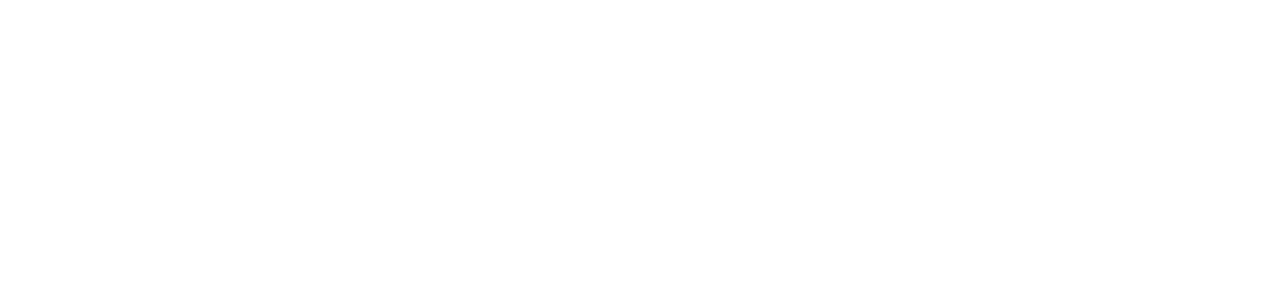
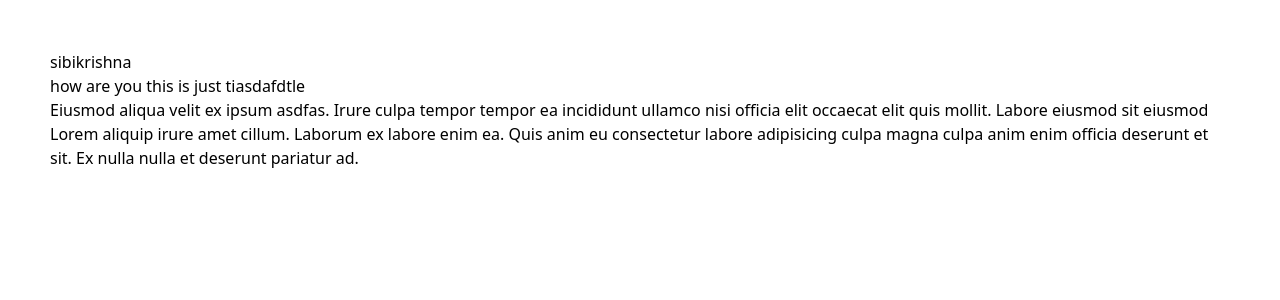
Before and after one commit to Yuslash/documentation-p1t2, a React (Vite) app: page /sample in a window 1280 px wide. Before the commit this address had no page. Shown: the top 300 px of the page. Built offline with nearby package versions, Linux system fonts and the light colour scheme.

Commit message:
attempt to design the page but still facing some issue i have to start from scratch

```diff
--- a/src/App.css
+++ b/src/App.css
@@ -2,22 +2,31 @@
   padding: 50px;
 }
 
-.main-edit
+.main
 {
   justify-content: center;
-  position: absolute;
-  margin-left: 100px;
-  width: 100%;
-  height: 100vh;
+  width: inherit;
+  margin-left: 200px;
 }
 
 .edit-button
 {
-  top: 65%;
+  top: 70%;
   left: 85%;
 }
 
-display-text
+.display-text
 {
+  width: 100%;
   background-color: blueviolet;
+  margin-left:250px ;
 }
+
+.paragraph {
+  max-width: 100%;
+  height: 100px;
+  word-wrap: break-word;
+  white-space: normal;
+  resize: none;
+  /* prevents manual resizing if that's desired */
+}
--- a/src/App.jsx
+++ b/src/App.jsx
@@ -3,6 +3,7 @@
 import BlogList from './Components/BlogList'
 import EditBlog from './Components/EditBlog'
 import DropdownMenu from './Components/DropdownMenu'
+import Sammple from './Components/Sample.jsx'
 import Input from './Input'
 
 function App() {
@@ -11,6 +12,7 @@
     <Router>
       <div>
         <Routes>
+          <Route path='sample' element={<Sammple />} />
           <Route path='/' element={<BlogList />} />
           <Route path='/edit' element={<EditBlog />} />
           <Route path='/add' element={<Input />} />
--- a/src/Blog.jsx
+++ b/src/Blog.jsx
@@ -22,7 +22,6 @@
 
   return (
     <div>
-
         <h1>Edit Blog 2 (blogs[1])</h1>
          {isEditing ? (
         <div className='mt-5 flex flex-col gap-5 bg-cyan-400 p-5'>
--- a/src/Components/EditBlog.jsx
+++ b/src/Components/EditBlog.jsx
@@ -34,6 +34,26 @@
     setIsEditing(false)
   }
 
+  useEffect(() => {
+    const textarea = document.querySelector('.paragraph')
+
+    const handleKeyUp = (e) => {
+      textarea.style.height = 'auto' // Reset the height
+      let sHeight = e.target.scrollHeight // Get scrollHeight
+      textarea.style.height = `${sHeight}px` // Set new height
+    }
+
+    if (textarea) {
+      textarea.addEventListener('keyup', handleKeyUp) // Add the keyup event listener
+    }
+
+    return () => {
+      if (textarea) {
+        textarea.removeEventListener('keyup', handleKeyUp) // Clean up event listener
+      }
+    }
+  }, [isEditing])
+
   return (
     <div className='container'>
       <div className='h-screen absolute w-72 bg-cyan-500 top-0 left-0'>
@@ -44,7 +64,7 @@
         />
       </div>
       {isEditing ? (
-        <>
+        <div className='main'>
         <div className='main-edit flex flex-col gap-5 px-36'>
           <input
             className='p-2'
@@ -60,8 +80,8 @@
             value={title}
             onChange={(e) => setTitle(e.target.value)}
           />
-          <input
-            className='p-2'
+            <textarea
+            className='paragraph p-2'
             type='text'
             placeholder='Edit the Previous Content'
             value={content}
@@ -71,7 +91,7 @@
             save
           </button>
         </div>
-      </>
+      </div>
       ) : (
           <div className="display-text p-16">
           <h1 className='text-5xl font-bold'>{selectedBlog.name}</h1>
--- /dev/null
+++ b/src/Components/Sample.jsx
@@ -0,0 +1,21 @@
+import React, {useState} from 'react'
+import blogs from '../blogs.json'
+
+const Sample = () => {
+
+    const [blogsData, setBlogs] = useState(blogs)
+    const [selectedName, setSelectedName] = useState(blogs[0].name)
+    const selectedBlog = blogsData.find(blog => blog.name === selectedName)
+
+  return (
+<>
+    <div>
+          <h1>{selectedBlog.name}</h1>
+      <h1>{selectedBlog.title}</h1>
+          <h1>{selectedBlog.content}</h1>
+    </div>
+</>
+  )
+}
+
+export default Sample
--- a/src/blogs.json
+++ b/src/blogs.json
@@ -1,9 +1,9 @@
 [
   {
     "id": 1,
-    "name": "Sibi krishna",
-    "title": "how are you this is just title",
-    "content": "Eiusmod aliqua velit ex ipsum magna. Irure culpa tempor tempor ea incididunt ullamco nisi officia elit occaecat elit quis mollit. Labore eiusmod sit eiusmod Lorem aliquip irure amet cillum. Laborum ex labore enim ea. Quis anim eu consectetur labore adipisicing culpa magna culpa anim enim officia deserunt et sit. Ex nulla nulla et deserunt pariatur ad."
+    "name": "sibikrishna",
+    "title": "how are you this is just tiasdafdtle",
+    "content": "Eiusmod aliqua velit ex ipsum asdfas. Irure culpa tempor tempor ea incididunt ullamco nisi officia elit occaecat elit quis mollit. Labore eiusmod sit eiusmod Lorem aliquip irure amet cillum. Laborum ex labore enim ea. Quis anim eu consectetur labore adipisicing culpa magna culpa anim enim officia deserunt et sit. Ex nulla nulla et deserunt pariatur ad."
   },
   {
     "id": 2,
```
